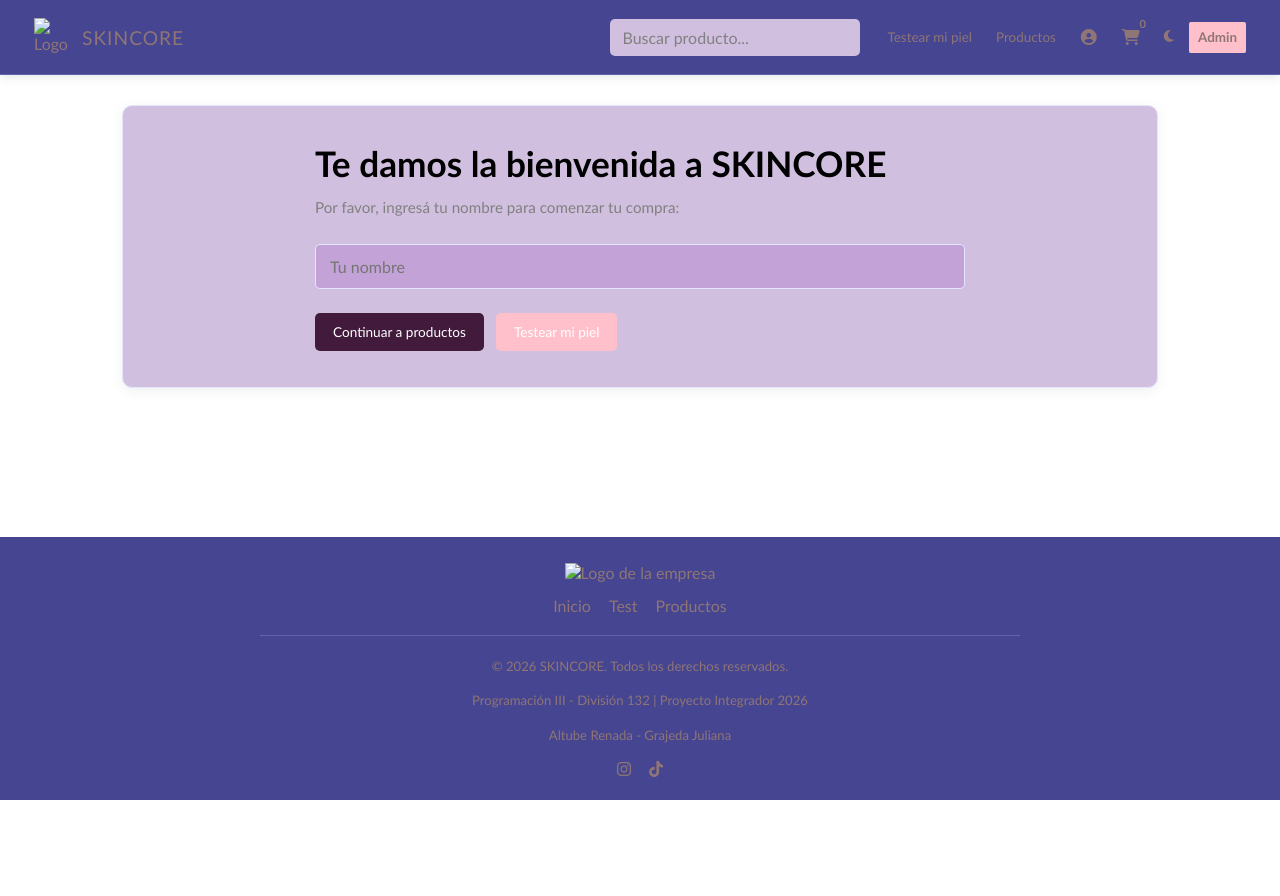
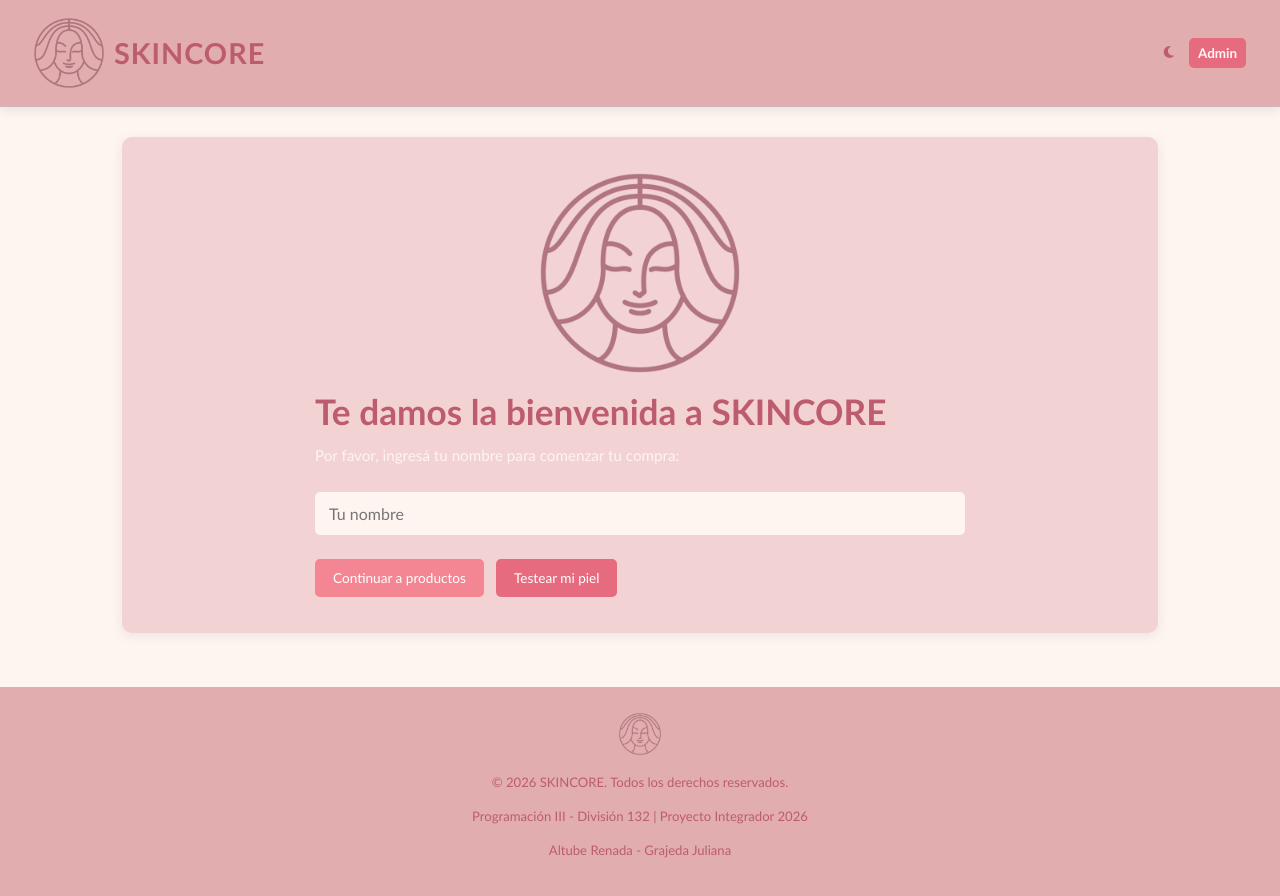
Before and after one commit to renaaltub/TpIntegradorJs, a plain HTML site: page index.html in a window 1280 px wide. Before the commit the page ends 800 px from the top, so only its background shows below. Drawn offline with Linux system fonts and the light colour scheme.

Commit message:
NUEVOS CAMBIOS: CSS editado, Carga de ícono, index.html editado

```diff
--- a/client/css/styles.css
+++ b/client/css/styles.css
@@ -1,22 +1,31 @@
 :root {
-    --color-fondo: white;
-    --color-superficie: rgb(209, 191, 223);
-    --color-superficie-elevada: rgb(195, 162, 215);
-    --color-texto: black;
-    --color-texto-secundario: gray;
-    --color-borde: lavender;
-    --color-primario: rgb(66, 26, 60);
-    --color-primario-hover: ivory;
-    --color-resaltado: pink;
-    --color-header: rgb(69, 69, 145);
-    --color-header-texto: #8f7575;
+    --color-hueso: #fef4f0;
+    --color-salmon: #bd5c6e;
+
+    --color-fondo: var(--color-hueso);
+
+    --color-superficie: #f3d2d3;
+    --color-superficie-elevada: var(--color-hueso);
+
+    --color-primario: #f48592;
+    --color-primario-hover: #da5768;
+    --color-resaltado: rgb(231, 107, 127);
+    --color-header: #e1adae;
+
+    --color-titulos: var(--color-salmon);
+    --color-texto: var(--color-hueso);
+    --color-hover: var(--color-hueso);
+    --color-header-texto: var(--color-salmon);
+
     --sombra-suave: 0 3px 12px rgba(44, 68, 76, 0.08);
     --sombra-hover: 0 5px 16px rgba(44, 68, 76, 0.13);
     --sombra-header: 0 2px 10px rgba(44, 68, 76, 0.12);
+
     --transparencia-header: rgba(168, 196, 236, 0.25);
 
     --font-family: "Trebuchet MS", Arial, sans-serif;
 }
+
 /**
  * Modo oscuro
  */
@@ -27,7 +36,7 @@ body.dark-mode {
     --color-superficie: ;
     --color-superficie-elevada:;
     --color-texto: ;
-    --color-texto-secundario: #C5D8F2;
+    hover: #C5D8F2;
     --color-borde: ;
     --color-primario:;
     --color-primario-hover: ;
@@ -90,15 +99,15 @@ a {
 }
 
 .logo img {
-    width: 38px;
-    height: 38px;
+    width: 70px;
+    height: 70px;
     object-fit: contain;
 }
 
 .logo h1 {
-    font-size: 1.2rem;
+    font-size: 1.8rem;
     letter-spacing: 1px;
-    font-weight: normal;
+    font-weight: bold;
 }
 
 .nav-totem {
@@ -146,9 +155,8 @@ a {
     align-items: center;
     gap: 5px;
     padding: 7px 9px;
-    border: 0;
+    border: none;
     border-bottom: 1px solid transparent;
-    border-radius: 2px;
     background: transparent;
     color: var(--color-header-texto);
     cursor: pointer;
@@ -161,18 +169,6 @@ a {
 .btn-modo-nocturno:hover {
     border-bottom-color: var(--color-header-texto);
     background: transparent;
-}
-
-.btn-admin-link {
-    border-color: var(--color-resaltado);
-    background: var(--color-resaltado);
-    color: var(--color-header-texto);
-    font-weight: bold;
-}
-
-.btn-admin-link:hover {
-    border-color: var(--color-primario-hover);
-    background: var(--color-primario-hover);
 }
 
 .header-icons a {
@@ -190,6 +186,19 @@ a {
 
 .header-icons a:hover {
     background: var(--transparencia-header);
+}
+
+.btn-admin-link {
+    border: none;
+    border-radius: 5px;
+    background: var(--color-resaltado);
+    color: var(--color-texto);
+    font-weight: bold;
+}
+
+.btn-admin-link:hover {
+    border-color: var(--color-primario-hover);
+    background: var(--color-primario-hover);
 }
 
 .cart-count {
@@ -264,10 +273,29 @@ p {
     color: var(--color-texto);
 }
 
+.welcome-screen{
+    text-align: center;
+}
+
+.welcome-screen div{
+    text-align: start;
+}
+
+.welcome-screen img{
+    width: 200px;
+    height: 200px;
+    object-fit: contain;
+    margin-bottom: 14px;
+}
+
 .welcome-screen input:focus,
 .pregunta select:focus {
     border-color: var(--color-primario);
     outline: 2px solid var(--azul-medio);
+}
+
+.welcome-screen h2{
+    color: var(--color-titulos);
 }
 
 .opciones-bienvenida,
--- a/index.html
+++ b/index.html
@@ -7,7 +7,7 @@
         <!-- favicon FALTA!!!!!!!!!!!-->
         <link rel="icon" href="" type="image/png">
         <!-- estilos -->
-        <link rel="stylesheet" href="/client/css/styles.css">
+        <link rel="stylesheet" href="client/css/styles.css">
         <!-- font awesome - ICONOS -->
         <link rel="stylesheet" href="https://cdnjs.cloudflare.com/ajax/libs/font-awesome/6.4.0/css/all.min.css">
     </head>
@@ -16,35 +16,21 @@
         <!-- encabezado -->
             <header class="header-totem">
         <div class="logo">
-            <img src="/client/img/logo.png" alt="Logo SKINCORE">
+            <img src="client/img/logo.png" alt="Logo SKINCORE">
             <h1>SKINCORE</h1>
         </div>
 
         <!-- Barra de nav -->
         <nav class="nav-totem">
-            <div class="nav-item-search">
-                <input type="text" class="barra-busqueda" placeholder="Buscar producto...">
-            </div>
             <div class="nav-botones">
-                <a href="test.html" class="btn-nav">Testear mi piel</a>
-                <a href="productos.html" class="btn-nav">Productos</a>
 
-                <div class="header-icons">
-                    <!-- Perfil / Usuario -->
-                    <a href="index.html" title="Mi Cuenta / Inicio"><i class="fa-solid fa-circle-user"></i></a>
-
-                    <!-- Carrito con contador -->
-                    <a href="carrito.html" title="Ver Carrito" class="carrito-icono-container">
-                        <i class="fa-solid fa-shopping-cart"></i>
-                        <span class="cart-count" id="contador-carrito">0</span>
-                    </a>
-                </div>
                 <!-- Botón de Modo Nocturno  -->
                 <button id="btn-modo-oscuro" class="btn-modo-nocturno" title="Cambiar tema claro/oscuro">
                     <i class="fa-solid fa-moon" id="icono-tema"></i>
                 </button>
 
                 <a href="/admin/login" class="btn-nav btn-admin-link">Admin</a>
+
             </div>
         </nav>
     </header>
@@ -53,7 +39,12 @@
         <main class="main-totem">
             <!-- pantalla de bienvenida -->
             <section class="welcome-screen">
+
+                <img src="client/img/logo.png" alt="Logo SKINCORE" class="logo-bienvenida">
+
                 <div>
+
+
                     <h2 id="titulo-bienvenida">Te damos la bienvenida a SKINCORE</h2>
                     <p>Por favor, ingresá tu nombre para comenzar tu compra:</p>
                     <form>
@@ -78,31 +69,13 @@
         <footer class="footer">
             <div class="footer-container">
                 <!-- LOGO -->
-                <img src="/client/img/logo.png" alt="Logo de la empresa">
-
-                <div class="footer-links">
-                    <a href="index.html">Inicio</a>
-                    <a href="test.html">Test</a>
-                    <a href="productos.html">Productos</a>
-                </div>
-
-                <hr class="footer-separator">
+                <img src="client/img/logo.png" alt="Logo de la empresa">
 
                 <div class="footer-content">
                     <p>&copy; 2026 SKINCORE. Todos los derechos reservados.</p>
                     <p>Programación III - División 132 | Proyecto Integrador 2026</p>
                     <p>Altube Renada - Grajeda Juliana</p>
 
-                    <div class="social-media">
-
-                        <a href="#" target="_blank">
-                            <i class="fa-brands fa-instagram"></i>
-                        </a>
-
-                        <a href="#" target="_blank">
-                            <i class="fa-brands fa-tiktok"></i>
-                        </a>
-                    </div>
                 </div>
             </div>
         </footer>
```
Also changed, not shown: carrito.html (+1 -1 lines), client/img/logo.png (added).
